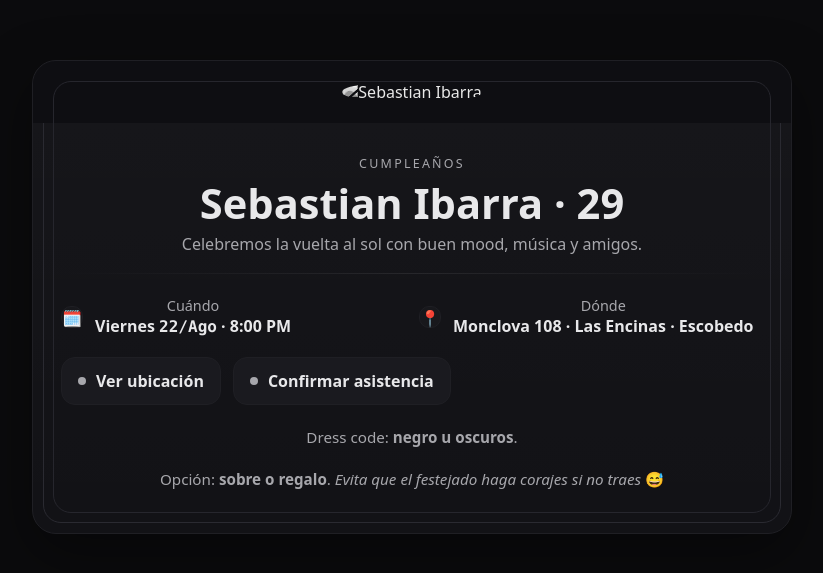
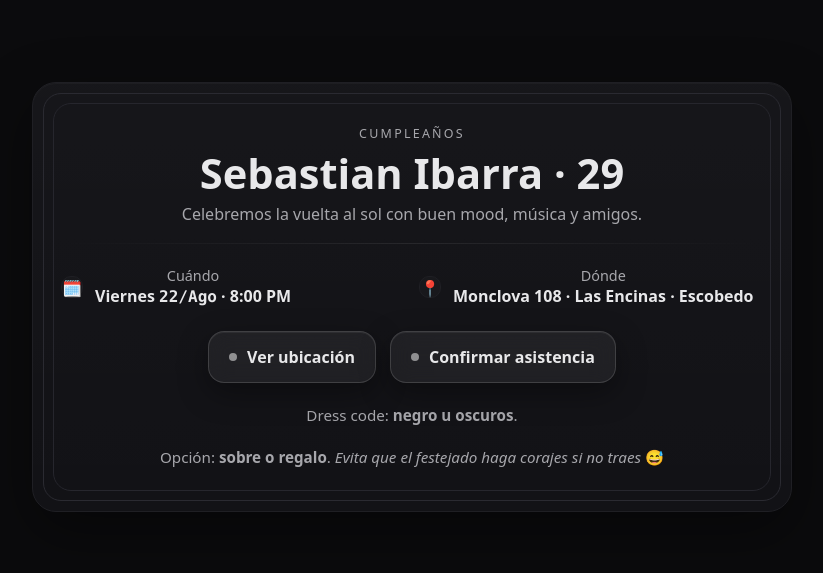
Before and after one commit to Sebasibarra22/Invitacion-Sebas, a plain HTML site: page index.html in a window 1280 px wide. Shown: the part 103-676 px from the top of the page, without its empty margins (228-1051 px from the left). Drawn offline with Linux system fonts and the light colour scheme.

Commit message:
Update index.html

```diff
--- a/index.html
+++ b/index.html
@@ -19,10 +19,8 @@
     *{box-sizing:border-box}
     html,body{margin:0; padding:0; background:var(--bg); color:var(--text); font-family:ui-sans-serif, system-ui, -apple-system, Segoe UI, Roboto, Helvetica, Arial}
     .wrap{min-height:100svh; display:grid; place-items:center; padding:28px}
-    .card{width:min(760px,94vw); background:linear-gradient(180deg, rgba(255,255,255,.02), rgba(255,255,255,0)) , var(--card); border:1px solid var(--accent); border-radius:24px; overflow:hidden; box-shadow:0 20px 60px rgba(0,0,0,.4), inset 0 1px 0 rgba(255,255,255,.03)}
-
-    .hero{position:relative; width:100%; background:#0e0e12; display:flex; justify-content:center; align-items:center; padding:20px}
-    .hero img{max-width:220px; border-radius:50%; filter:grayscale(100%);}
+    .card{width:min(760px,94vw); background:linear-gradient(180deg, rgba(255,255,255,.02), rgba(255,255,255,0)) , var(--card); border:1px solid var(--accent); border-radius:24px; overflow:hidden; box-shadow:0 20px 60px rgba(0,0,0,.4), inset 0 1px 0 rgba(255,255,255,.03)}/* hero removed */
+    .spacer{height:10px}
 
     .inner{padding:28px}
     .eyebrow{letter-spacing:.18em; text-transform:uppercase; font-size:.78rem; color:var(--muted)}
@@ -36,10 +34,10 @@
     .label{color:var(--muted); font-size:.9rem}
     .value{font-weight:600}
 
-    .cta{display:flex; flex-wrap:wrap; gap:12px; margin-top:20px}
-    .btn{padding:12px 16px; border-radius:14px; background:var(--btn); color:var(--text); border:1px solid var(--accent); text-decoration:none; font-weight:600; transition:.2s ease; display:inline-flex; align-items:center; gap:10px}
-    .btn:hover{background:var(--btnHover); transform:translateY(-1px)}
-    .btn .dot{width:8px; height:8px; border-radius:50%; background:var(--muted)}
+    .cta{display:flex; flex-wrap:wrap; gap:14px; margin-top:24px; justify-content:center}
+    .btn{padding:14px 20px; border-radius:16px; color:var(--text); text-decoration:none; font-weight:700; transition:.25s ease; display:inline-flex; align-items:center; gap:10px; border:1px solid rgba(255,255,255,.14); background:rgba(255,255,255,.06); backdrop-filter:blur(10px); -webkit-backdrop-filter:blur(10px); box-shadow:0 10px 30px rgba(0,0,0,.35), inset 0 1px 0 rgba(255,255,255,.06)}
+    .btn:hover{transform:translateY(-2px); background:rgba(255,255,255,.10); border-color:rgba(255,255,255,.22); box-shadow:0 14px 36px rgba(0,0,0,.45), inset 0 1px 0 rgba(255,255,255,.1)}
+    .btn .dot{width:8px; height:8px; border-radius:50%; background:rgba(255,255,255,.5)}
 
     .note{margin-top:22px; color:var(--muted); font-size:.95rem}
     .mono{font-family:ui-monospace, SFMono-Regular, Menlo, Monaco, Consolas, "Liberation Mono", "Courier New"}
@@ -55,10 +53,7 @@
 <body>
   <main class="wrap">
     <section class="card frame" role="article" aria-labelledby="t">
-      <div class="hero">
-        <img src="PHOTO_PLACEHOLDER" alt="Sebastian Ibarra" />
-      </div>
-
+      <div class="spacer"></div>
       <div class="inner center">
         <span class="eyebrow">Cumpleaños</span>
         <h1 id="t">Sebastian Ibarra · 29</h1>
```
